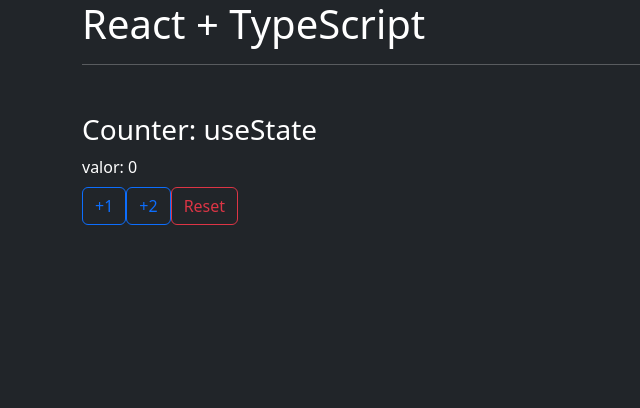
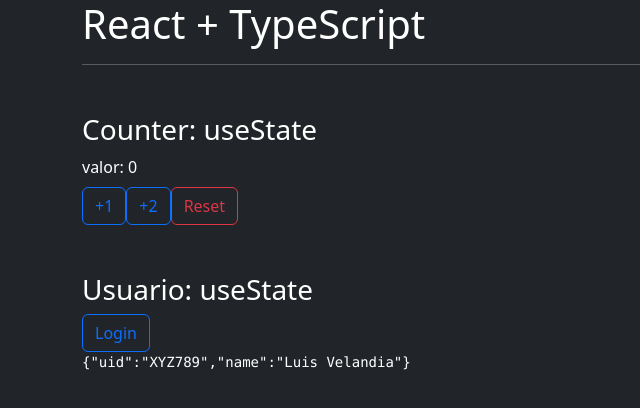
Before and after one commit to luismedellin/react-with-ts, a React (Create React App) app: page / in a window 1280 px wide. Shown: the top 408 px of the page, without its empty margins (0-640 px from the left). Built offline with nearby package versions, Linux system fonts and the light colour scheme.

Commit message:
useState

```diff
--- a/src/App.tsx
+++ b/src/App.tsx
@@ -1,4 +1,5 @@
 import { Counter } from "./components/Counter";
+import { Usuario } from "./components/Usuario";
 
 function App() {
   return (
@@ -6,6 +7,7 @@
       <h1>React + TypeScript</h1>
       <hr/>
       <Counter />
+      <Usuario />
     </>
   );
 }
--- /dev/null
+++ b/src/components/Usuario.tsx
@@ -0,0 +1,43 @@
+import {useState} from 'react';
+
+interface User {
+    uid: string;
+    name: string;
+}
+
+const tempUser: User = {
+    uid: 'XYZ789',
+    name: 'Luis Velandia'
+}
+
+export const Usuario = () => {
+
+    const [user, setUser] = useState<User>(tempUser);
+
+    const login = () => {
+        setUser({
+            uid: 'ABC123',
+            name: 'Fernando Herrera'
+        })
+    }
+
+  return (
+    <div className="mt-5">
+        <h3>Usuario: useState</h3>
+
+        <button
+            onClick={login}
+            className="btn btn-outline-primary"
+            >
+            Login
+        </button>
+
+        {
+            (!user)
+                ? <pre>No hay usuario</pre>
+                : <pre>{ JSON.stringify(user) }</pre>
+        }
+
+    </div>
+  )
+}
```
